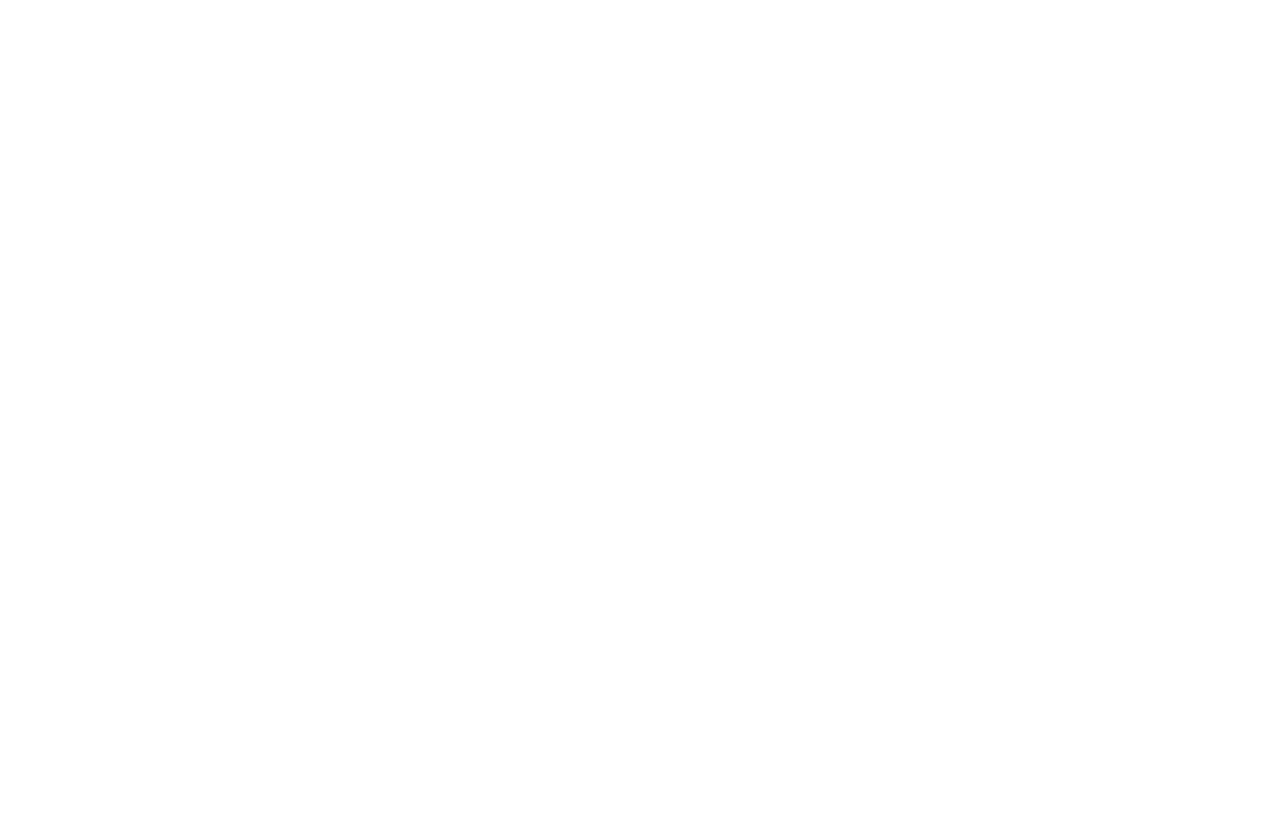
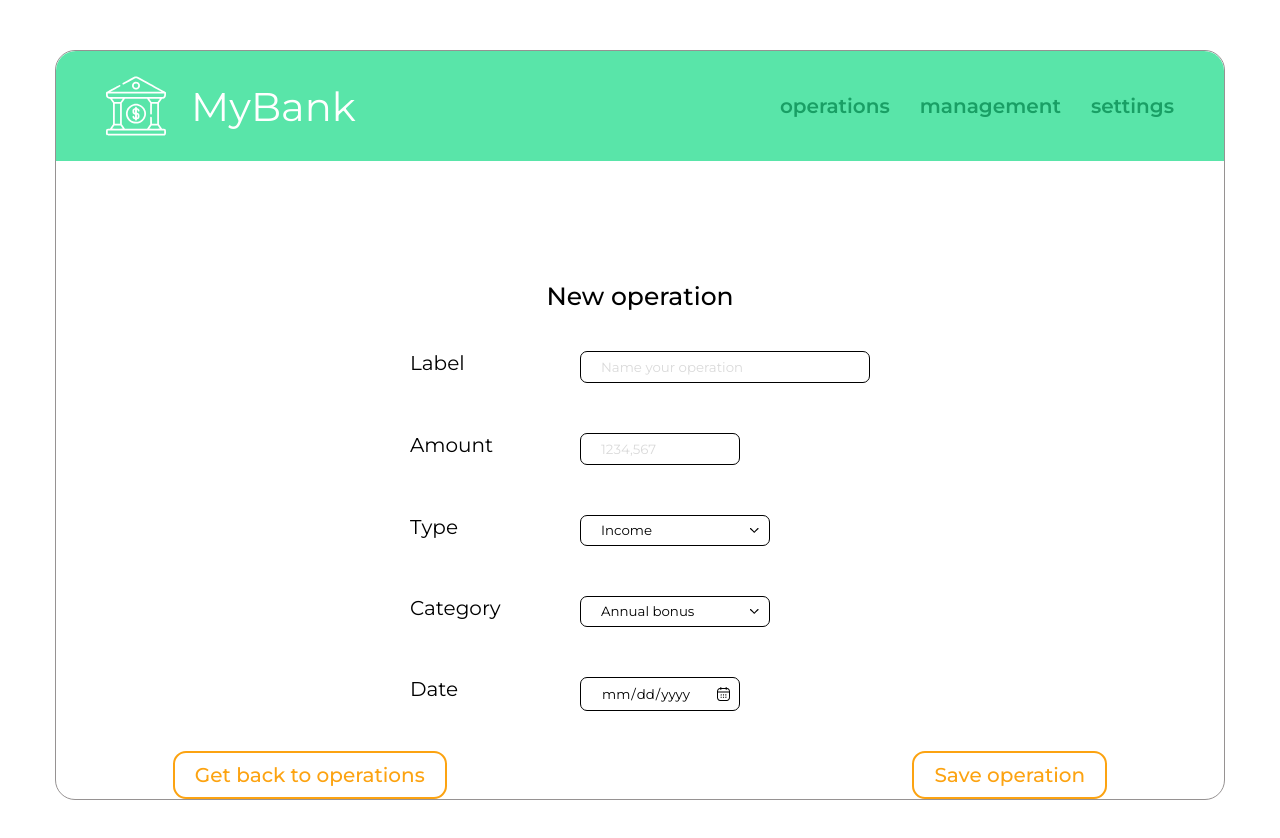
Before and after one commit to Joel-Henri-NGOUBE/MyBank_frontend, a React (Vite) app in the folder frontend/: page /neworsetoperation in a window 1280 px wide. Before the commit this address had no page. Shown: the top 838 px of the page. Before the commit the page ends 800 px from the top, so only its background shows below. Built offline with nearby package versions, Linux system fonts and the light colour scheme.

Commit message:
Page 'New or Set Operation' style over

```diff
--- a/frontend/src/App.tsx
+++ b/frontend/src/App.tsx
@@ -5,6 +5,8 @@
 import Management from './Pages/Management/management';
 import Settings from './Pages/Settings/settings';
 import Authenticate from './Pages/Authenticate/authenticate';
+import NewOrSetOperation from './Pages/NewOrSetOperation/neworsetoperation';
+import Statistics from './Pages/Statistics/statistics';
 
 function App() {
   return  <Routes>
@@ -12,9 +14,10 @@
             <Route path="/operations" element={<Operations />} />
             <Route path="/management" element={<Management />} />
             <Route path="/settings" element={<Settings />} />
-            {/* <Route path="/neworsetoperation" element={<NewOrSetOperation />}> */}
-              {/* <Route path="/newfragments/:id" element={<NewFragments />} /> */}
-            {/* </Route> */}
+            <Route path="/neworsetoperation" element={<NewOrSetOperation />}>
+              <Route path="/neworsetoperation/:id" element={<NewOrSetOperation />} />
+            </Route>
+            <Route path="/statistics" element={<Statistics />} />
     </Routes>;
 }
 
--- a/frontend/src/Components/Authenticate/SignIn/signin.tsx
+++ b/frontend/src/Components/Authenticate/SignIn/signin.tsx
@@ -17,14 +17,12 @@
             label="Mail"
             placeholder="Mail adress"
             type="text"
-            direction="horizontal"
             />
 
             <InputLabel
             label="Password"
             placeholder="Your password"
             type="text"
-            direction="horizontal"
             />
 
         </div>
--- a/frontend/src/Components/Authenticate/SignUp/signup.tsx
+++ b/frontend/src/Components/Authenticate/SignUp/signup.tsx
@@ -17,21 +17,18 @@
                 label="Mail"
                 placeholder="Mail adress"
                 type="text"
-                direction="horizontal"
                 />
 
                 <InputLabel
                 label="Password"
                 placeholder="Your password"
                 type="text"
-                direction="horizontal"
                 />
 
                 <InputLabel
                 label="Confirm password"
                 placeholder="Retype your password"
                 type="text"
-                direction="horizontal"
                 />
             </div>
 
--- a/frontend/src/Components/Authenticate/sign.css
+++ b/frontend/src/Components/Authenticate/sign.css
@@ -15,19 +15,23 @@
     align-items: center;
 }
 
+/* #root{
+    align-items: center; Mettre dans un useEffect
+} */
+
 .title{
     font-size: var(--h2-smaller-size);
     font-weight: var(--h2-smaller-weight);
     color: var(--green-700);
 }
 
-label{
+.signin label, .signup label{
     font-size: 18px;
     font-weight: var(--body1-weight);
     /* color: var(--green-600); */
 }
 
-.inputlabel{
+.signin .inputlabel, .signup .inputlabel{
     display: flex;
     flex-direction: column;
     align-items: flex-start;
@@ -39,7 +43,7 @@
     row-gap: 30px;
 }
 
-input{
+.signin input, .signup input{
     border-radius: 10px;
     width: 250px;
     padding: 3px 18px
--- a/frontend/src/Components/General/InputLabel.tsx
+++ b/frontend/src/Components/General/InputLabel.tsx
@@ -1,6 +1,6 @@
 import type { IInputLabel } from "../../Interfaces/InputLabel";
 
-export default function InputLabel({label, placeholder, type, direction}: IInputLabel){
+export default function InputLabel({label, placeholder, type}: IInputLabel){
     return <div className="inputlabel">
         <label htmlFor={label.toLowerCase()}>{label}</label>
         <input type={type} name={label.toLowerCase()} id={label.toLowerCase()} placeholder={placeholder} />
--- /dev/null
+++ b/frontend/src/Components/General/InputSelect.tsx
@@ -0,0 +1,11 @@
+import type { IInputSelect } from "../../Interfaces/InputSelect";
+
+export default function InputSelect({label, options}: IInputSelect){
+    return <div className="inputselect">
+        <label htmlFor={label.toLowerCase()}>{label}</label>
+        <select name={label.toLowerCase()} id={label.toLowerCase()}>
+            {options.map((op, index) => {
+                return index ? <option value={op}>{op}</option> : <option value="">{op}</option>})}
+        </select>
+    </div>
+}
--- a/frontend/src/Interfaces/InputLabel.ts
+++ b/frontend/src/Interfaces/InputLabel.ts
@@ -2,5 +2,4 @@
     label: string,
     placeholder: string,
     type: string
-    direction: "vertical" | "horizontal"
 }
--- /dev/null
+++ b/frontend/src/Interfaces/InputSelect.ts
@@ -0,0 +1,4 @@
+export interface IInputSelect{
+    label: string,
+    options: string[]
+}
--- a/frontend/src/Pages/Authenticate/authenticate.tsx
+++ b/frontend/src/Pages/Authenticate/authenticate.tsx
@@ -1,6 +1,7 @@
 import SignIn from "../../Components/Authenticate/SignIn/signin";
 import SignUp from "../../Components/Authenticate/SignUp/signup";
 import "./authenticate.css"
+
 export default function Authenticate(){
     return <div className="authenticate">
         <SignUp />
--- a/frontend/src/Pages/NewOrSetOperation/neworsetoperation.css
+++ b/frontend/src/Pages/NewOrSetOperation/neworsetoperation.css
@@ -1 +1,94 @@
 @import "../pages.css";
+
+.neworsetoperation .page{
+    width: 100%;
+    height: calc(100% - 110px);
+    display: flex;
+    row-gap: 40px;
+    margin-top: 15vmin; /*utiliser vmax pour les mobiles*/
+    flex-direction: column;
+    justify-content: center;
+    align-items: center;
+}
+
+.neworsetoperation h3{
+    font-size: var(--h3-size);
+    font-weight: var(--h3-weight);
+}
+
+.neworsetoperation .inputs{
+    row-gap: 50px;
+}
+
+.neworsetoperation .buttons{
+    width: 80%;
+    display: flex;
+    justify-content: space-between;
+}
+
+.neworsetoperation button{
+    border: 2px solid var(--orange-500);
+    color: var(--orange-500);
+    background-color: var(--white);
+    /* border-radius: 2px; */
+    font-size: var(--label1-size);
+    font-weight: var(--label1-weight);
+
+}
+
+.neworsetoperation label{
+    font-size: var(--body1-size);
+    font-weight: var(--body1-weight);
+    width: 170px;
+}
+
+.neworsetoperation .inputlabel, .neworsetoperation .inputselect{
+    display: flex;
+}
+
+.neworsetoperation ::placeholder{
+    color: var(--gray-500);
+}
+
+.neworsetoperation input, .neworsetoperation select{
+    border: 1px solid var(--black-500);
+    border-radius: 7px;
+    padding: 7px 20px;
+}
+
+.neworsetoperation input[type="date"], .neworsetoperation input[type="number"]{
+    padding: 7px 7px 7px 20px;
+}
+
+.neworsetoperation select{
+    width: 190px;
+}
+
+/* .neworsetoperation select{
+    padding: 7px 20px;
+} */
+
+.neworsetoperation input[type="text"]{
+    width: 290px;
+}
+
+.neworsetoperation input[type="date"], .neworsetoperation input[type="number"]{
+    width: 160px;
+}
+
+.neworsetoperation select{
+    appearance: none;
+    -moz-appearance: none;
+    -webkit-appearance: none;
+    background: url("../../assets/downarrow.svg") no-repeat;
+    background-position: calc(100% - 10px);
+}
+
+.neworsetoperation input[type="date"]::-webkit-calendar-picker-indicator{
+    display: block;
+    color: rgba(0, 0, 0, 0);
+    opacity: 1;
+    background: url("../../assets/calendarsmall.svg") no-repeat;
+    background-position: center;
+
+}
--- a/frontend/src/Pages/NewOrSetOperation/neworsetoperation.tsx
+++ b/frontend/src/Pages/NewOrSetOperation/neworsetoperation.tsx
@@ -1,8 +1,51 @@
+import InputLabel from "../../Components/General/InputLabel";
+import InputSelect from "../../Components/General/InputSelect";
 import Header from "../../Components/Header/header";
 import "./neworsetoperation.css"
 
 export default function NewOrSetOperation(){
-    return <div className="neworsetiperation">
+    return <div className="neworsetoperation">
         <Header />
+
+        <div className="page">
+            <h3>New operation</h3>
+
+            <div className="inputs">
+                <InputLabel
+                label="Label"
+                type="text"
+                placeholder="Name your operation"
+                />
+
+                <InputLabel
+                label="Amount"
+                type="number"
+                placeholder="1234,567"
+                />
+
+                <InputSelect
+                label="Type"
+                options={["Income","income", "expense"]}
+                />
+
+                <InputSelect
+                label="Category"
+                options={["Annual bonus","income", "expense"]}
+                />
+
+                <InputLabel
+                label="Date"
+                type="date"
+                placeholder="JJ/MM/AAAA"
+                />
+            </div>
+
+            <div className="buttons">
+                <button>Get back to operations</button>
+                <button>Save operation</button>
+            </div>
+
+        </div>
+
     </div>
 }
```
Also changed, not shown: frontend/src/assets/calendarsmall.svg (added), frontend/src/assets/downarrow.svg (added).
